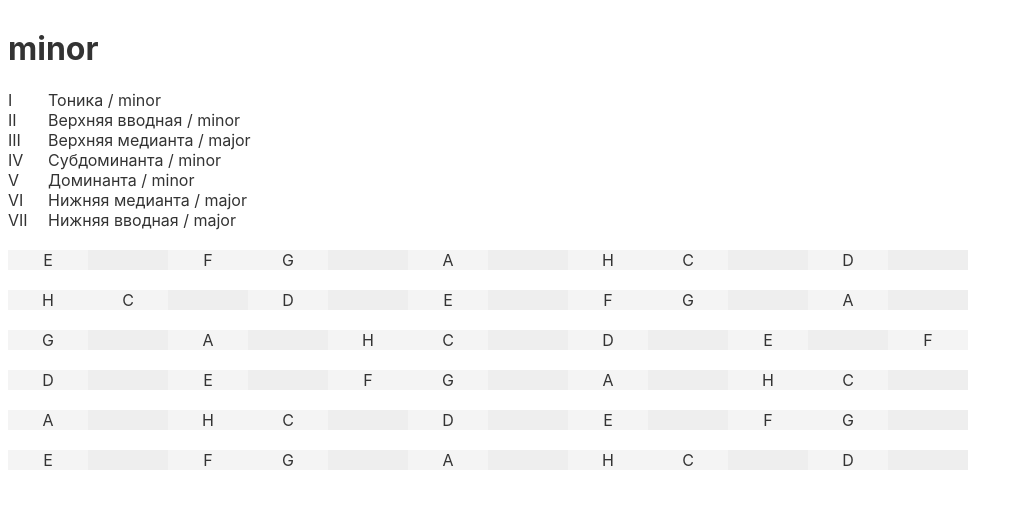
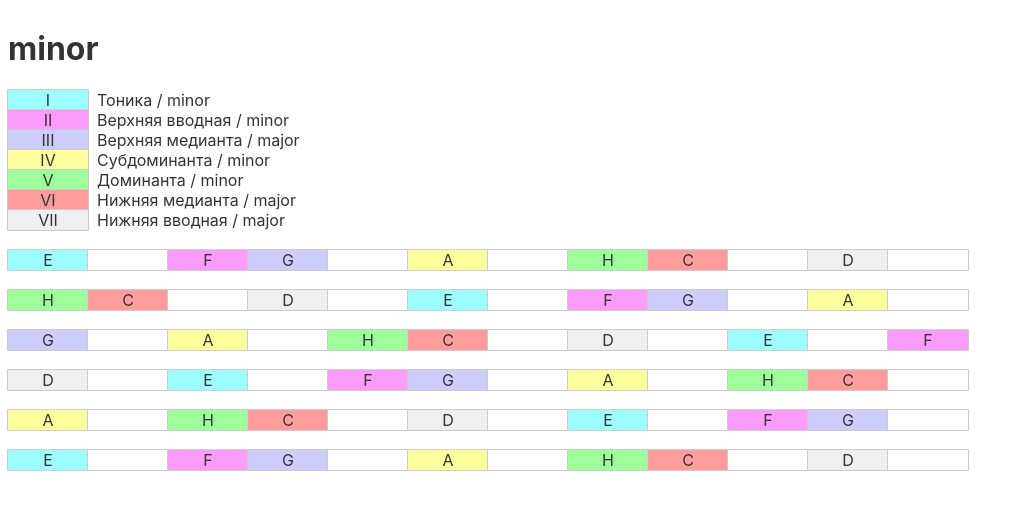
Before and after one commit to scoutrul/svelte-chords, a Svelte app: page / in a window 1280 px wide. Shown: the top 510 px of the page, without its empty margins (0-1025 px from the left). Built offline with nearby package versions, Linux system fonts and the light colour scheme.

Commit message:
разукрасил ступени

```diff
--- a/src/Minor.svelte
+++ b/src/Minor.svelte
@@ -1,18 +1,6 @@
 <script>
     import emotion from 'emotion/dist/emotion.umd.min.js';
     const { css } = emotion;
-
-    const steps__cell = css`
-        display: flex;
-        align-content: center;
-        justify-content: center;
-        width: 80px;
-        background: #F4F4F4;
-    `;
-
-    const steps__cell_blank = css `
-        background: #EEEEEE;
-    `;
 	let state = {
         name: 'minor',
         steps: [
@@ -84,13 +72,41 @@
             }
         ]
     };
+    const steps__cell = css`
+        display: flex;
+        align-content: center;
+        justify-content: center;
+        width: 80px;
+        background: #F4F4F4;
+        outline: 1px solid #ccc;
+    `;
+    const step_I = `
+        background: #FCD;
+    `;
+
+    const steps__cell_blank = css `
+        background: #FFF;
+    `;
+
+    const stepStyles = {
+        I: css`background: #9dfffe`,
+        II: css`background: #fd9cfd`,
+        III: css`background: #cccdfd`,
+        IV: css`background: #fffe9f`,
+        V: css`background: #9eff9d`,
+        VI: css`background: #ff9d9e`,
+        VII: css`background: #EFEFEF`,
+    };
+
     $: findKey = (key, order) => {
         let harmony = ['A', 'H', 'C', 'D', 'E', 'F', 'G', 'A', 'H', 'C', 'D', 'E', 'F', 'G'];
         let indexOf = harmony.indexOf(key);
         return harmony[--order + indexOf];
     };
+    $: getStepStyles = (roman) => {
+        return stepStyles[roman];
+    };
     $: drowString = (key = 'A', startStep = 1) => {
-
         let steps = [...state.steps];
         let allHalfs = steps.reduce((acc, curr) => acc + curr.move.up, 0);
 
@@ -102,7 +118,7 @@
 
         let string = '';
         for (let step of steps) {
-            string += `<div class="${steps__cell}">${findKey(key, step.order)}</div>`;
+            string += `<div class="${steps__cell} ${getStepStyles(step.roman)}">${findKey(key, step.order)}</div>`;
             if(step.move.up === 2){
                 string += `<div class="${steps__cell} ${steps__cell_blank}"></div>`
             }
@@ -121,8 +137,8 @@
 
 {#each state.steps as step}
 <div class="alias">
-    <div class="alias__rom">{step.roman}</div>
-    <div>{step.name} / {step.type}</div>
+    <div class="{steps__cell} {getStepStyles(step.roman)}" >{step.roman}</div>
+    <div>&nbsp; {step.name} / {step.type}</div>
 </div>
 {/each}
 
@@ -154,7 +170,5 @@
 .alias {
     display: flex;
 }
-.alias__rom {
-    width: 40px;
-}
+
 </style>
```
Also changed, not shown: 1 other file (tests, documents, lock files or other folders).
